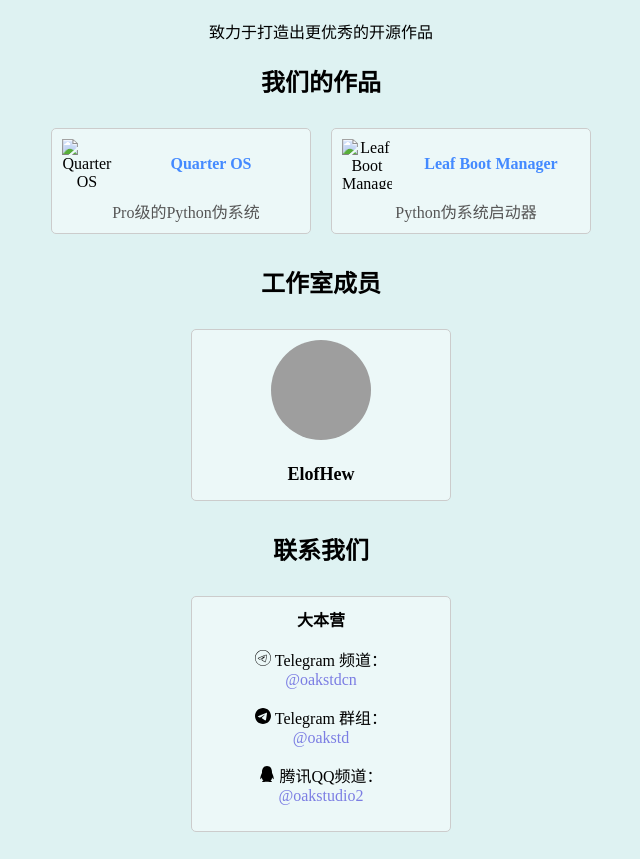
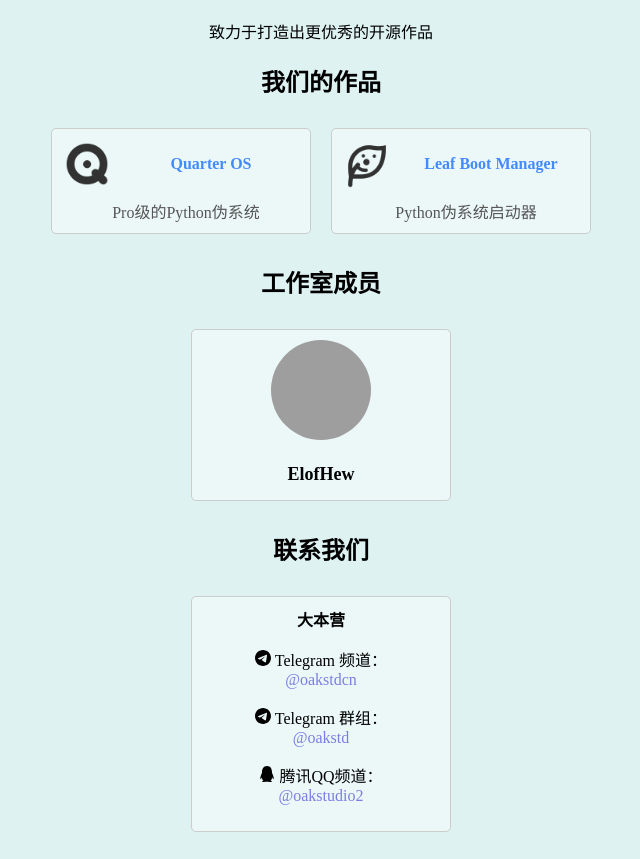
Before and after one commit to ek457/ek457.github.io, a plain HTML site: page index.html in a window 1280 px wide. Shown: the part 380-1239 px from the top of the page, without its empty margins (319-959 px from the left). Drawn offline with Linux system fonts and the light colour scheme; grey boxes are pictures that could not be loaded; a web font is replaced by a local one.

Commit message:
Update URL Again

```diff
--- a/index.html
+++ b/index.html
@@ -33,14 +33,14 @@
                     <div class="works-container">
                         <div class="work-divs">
                             <dt class="fldt">
-                                <img src="qos/qos_512.ico" alt="Quarter OS Logo" title="Quarter OS" />
+                                <img src="icon/qos_512.ico" alt="Quarter OS Logo" title="Quarter OS" />
                                 <a href="qos/">Quarter OS</a>
                             </dt>
                             <dd class="fldd">Pro级的Python伪系统</dd>
                         </div>
                         <div class="work-divs">
                             <dt class="fldt">
-                                <img src="lbm/lbm_512.ico" alt="Leaf Boot Manager Logo" title="Leaf Boot Manager" />
+                                <img src="icon/lbm_512.ico" alt="Leaf Boot Manager Logo" title="Leaf Boot Manager" />
                                 <a href="lbm/">Leaf Boot Manager</a>
                             </dt>
                             <dd class="fldd">Python伪系统启动器</dd>
@@ -62,7 +62,7 @@
                 <div class="contact-container">
                     <div class="contact-divs">
                         <b>大本营</b>
-                        <p><img src=icon/telegram1.svg alt="Telegram" title="Telegram" width="16" /> Telegram 频道：<br /><a href="https://t.me/oakstdcn">@oakstdcn</a></p>
+                        <p><img src=icon/telegram2.svg alt="Telegram" title="Telegram" width="16" /> Telegram 频道：<br /><a href="https://t.me/oakstdcn">@oakstdcn</a></p>
                         <p><img src=icon/telegram2.svg alt="Telegram" title="Telegram" width="16" /> Telegram 群组：<br /><a href="https://t.me/oakstd">@oakstd</a></p>
                         <p><img src=icon/qq2.svg alt="QQ频道" title="QQ频道" width="16" /> 腾讯QQ频道：<br /><a href="https://pd.qq.com/s/4kqa7818b">@oakstudio2</a></p>
                     </div>
```
Also changed, not shown: icon/lbm_512.ico (added), icon/qos_512.ico (added).
